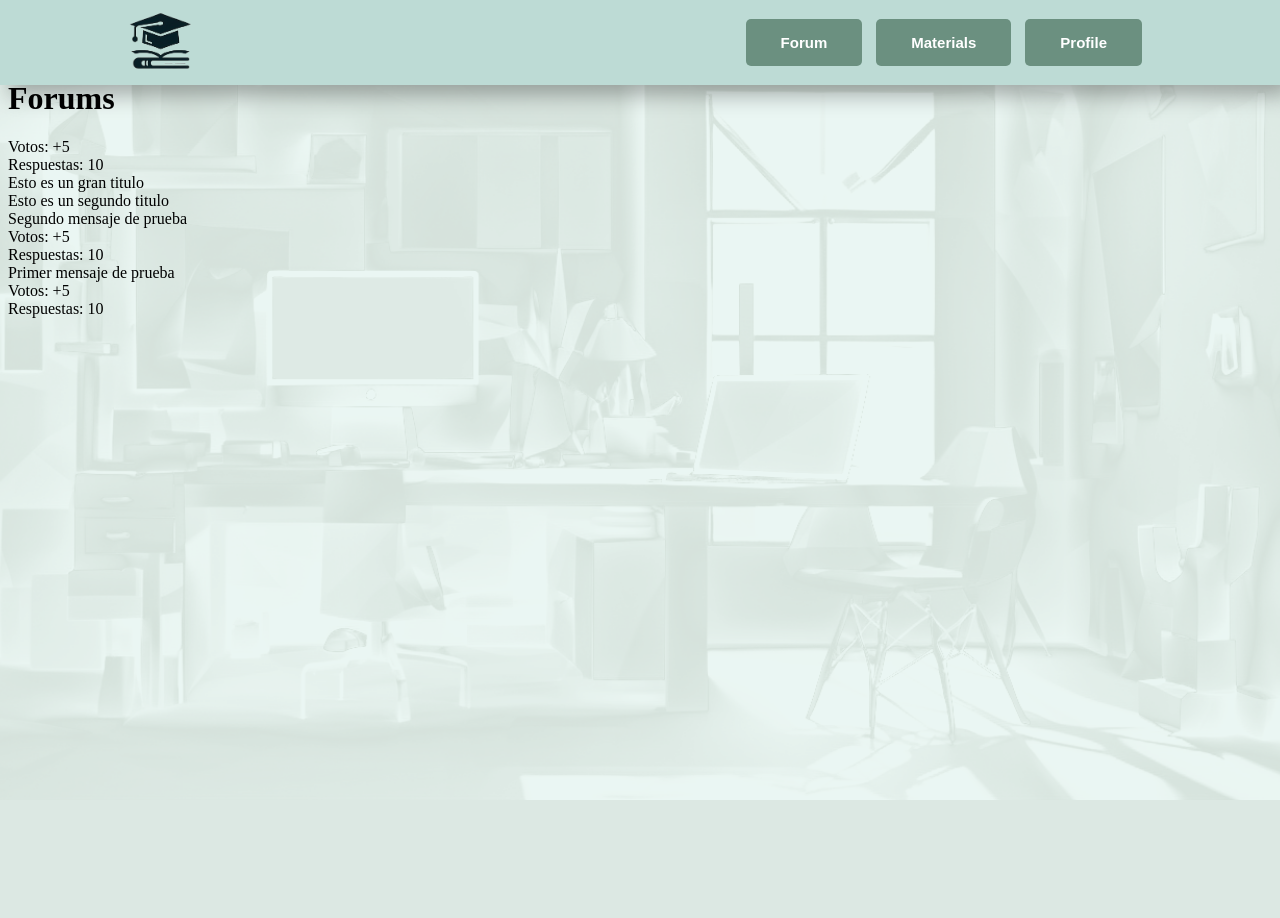
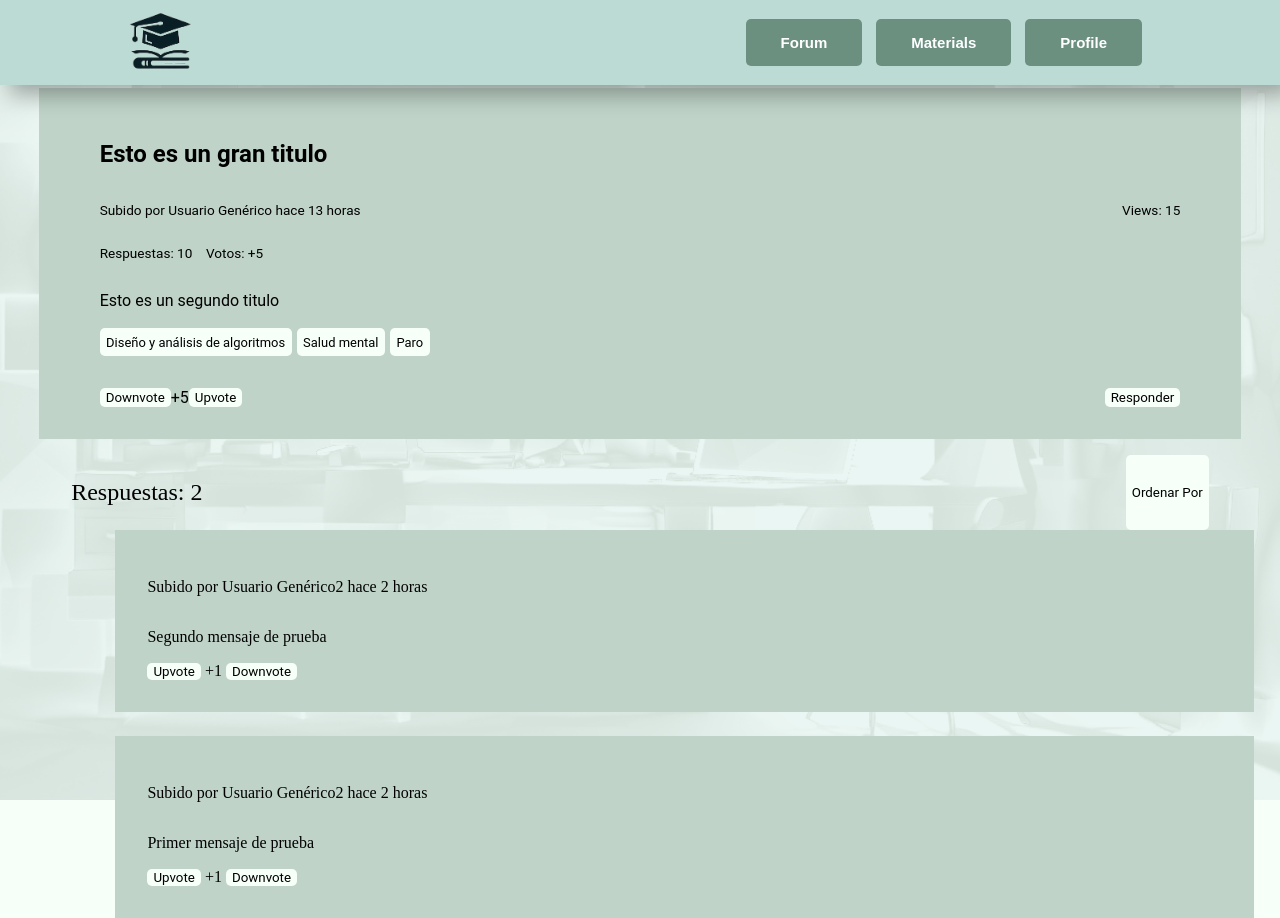
Before and after one commit to DCC-CC4401/2024-1-CC4401-1-grupo-9, a Django app: page /forum/1/ in a window 1280 px wide. Before the commit the page ends 800 px from the top, so only its background shows below. Run offline with Django 5.2, Linux system fonts and the light colour scheme; data comes from the database, SQL or seed files in the repository; both versions use the stored data as it was after the commit.

Commit message:
Creación de estilos CSS específicos para la página del foro. Actualización de la plantilla HTML forum_entry  para incluir contenedores adecuados y aplicar los nuevos estilos. Modificación del Javascript forum_entry para los datos obtenidos desde la base de datos de forma estilizada en la página.

```diff
--- a/forum/static/js/forum_entry.js
+++ b/forum/static/js/forum_entry.js
@@ -7,32 +7,41 @@ const fetch_forum = async (id) => {
         return response.json();
     } catch (error) {
         throw new Error('Error al obtener el foro');
-    }.0
+    }
 }
 
 fetch_forum(forum_id).then((data) => {
-    document.getElementById('entry').innerHTML =
-        `<div class="entry">
-            <div class="entry-data">
-                <div> Votos: +${5} </div>
-                <div> Respuestas: ${10} </div>
+    title = document.getElementById('entry-title');
+    h2 = document.createElement('h2');
+    h2.innerHTML = data.forum.title;
+    title.appendChild(h2);
+
+    entry_body = document.getElementById('entry-body');
+    p = document.createElement('p');
+    p.innerHTML = data.forum.body;
+    entry_body.appendChild(p);
+
+    document.getElementById('num-answers').innerText = "Respuestas: " + data.messages.length;
+
+
+    /* ${data.forum.body} */
+
+
+
+    for (let i = 0; i < data.messages.length; i++) {
+        document.getElementById('answer-container').innerHTML +=
+        `<div id="answers" class="answers">
+            <div id="answer-author-time" class="answer-author-time">
+                <p> Subido por Usuario Genérico2 hace 2 horas </p>
             </div>
-            <div class="entry-content">
-                <div class="entry-title">${data.forum.title} </div>
-                <div class="entry-body">${data.forum.body} </div>
+            <div id="answer-content" class="answer-content">
+                <p class="entry-message"> ${data.messages[i].message} </p>
+            </div>
+            <div id="answer-buttons" class="answer-buttons">
+                <button id="upvote" class="upvote"> Upvote </button>
+                <span class="votes-counter"> +1 </span>
+                <button id="downvote" class="downvote"> Downvote </button>
             </div>
         </div>`;
-
-    for (let i = 0; i < data.messages.length; i++) {
-        document.getElementById('entry-answer').innerHTML +=
-            `<div class="entry">
-                <div class="entry-content">
-                    <div class="entry-message"> ${data.messages[i].message} </div>
-                </div>
-                <div class="entry-data">
-                    <div> Votos: +${5} </div>
-                    <div> Respuestas: ${10} </div>
-                </div>
-            </div>`;
     }
 });
--- /dev/null
+++ b/forum/static/styles/forum_entry.css
@@ -0,0 +1,100 @@
+.forum-entry{
+    margin-top: 7%;
+}
+
+.entry-container {
+    margin-left: auto;
+    margin-right: auto;
+    width: 90%;
+    background-color: #BFD3C8;
+    padding: 2em;
+}
+
+.entry-content{
+    width: 95%;
+    margin-left: auto;
+    margin-right: auto;
+    font-family: 'Roboto', sans-serif;
+
+}
+
+.entry-author-views{
+    display: flex;
+    justify-content: space-between;
+    font-size: .85em;
+}
+
+.entry-answers-votes{
+    display: flex;
+    flex-direction: row;
+    font-size: .85em;
+    gap: 1em;
+}
+
+.tags{
+    display: flex;
+    flex-direction: row;
+    font-size: .9em;
+    gap: .35em;
+    margin-top: .2em;
+}
+
+.tags div {
+    background-color: #F6FFF8;
+    padding: .5em;
+    border-radius: 5px;
+}
+
+.entry-buttons{
+    display: flex;
+    flex-direction: row;
+    margin-top: 2em;
+}
+
+.answer-button{
+    margin-left: auto;
+}
+
+.sorter-answers{
+    display: flex;
+    flex-direction: row;
+    gap: 1em;
+    margin-top: 1em;
+    margin-left: auto;
+    margin-right: auto;
+    width: 90%;
+}
+
+.sorter-answers p{
+    font-size: 1.5em;
+
+}
+
+.sorter{
+    margin-left: auto;
+}
+
+.forum-entry button {
+    background-color: #F6FFF8;
+    border: none;
+    border-radius: 5px;
+    font-family: 'Roboto', sans-serif;
+}
+
+.answers {
+    display: flex;
+    flex-direction: column;
+    width: 85%;
+    padding: 2em;
+    background-color: #BFD3C8;
+    margin-left: 8.5%;
+    margin-bottom: 1.5em;
+
+}
+
+.upvote, .downvote {
+    background-color: #F6FFF8;
+    border: none;
+    font-family: 'Roboto', sans-serif;
+    gap: 1em;
+}
--- a/forum/templates/forum.html
+++ b/forum/templates/forum.html
@@ -6,14 +6,54 @@
 {% endblock %}
 
 {% block css %}
+    <link rel="stylesheet" href="{% static 'styles/forum_entry.css' %}">
 {% endblock %}
 
 {% block content %}
-    <div class="forums" id="entry-data">
-        <h1>Forums</h1>
-        <h1>Forums</h1>
-        <div id="entry" class="entry"> </div>
-        <div id="entry-answer" class="answers"> </div>
+    <div class="forum-entry" id="entry-data">
+        <div id="entry-container" class="entry-container">
+            <div id="entry-content" class="entry-content">
+                <div id="entry-data" class="entry-data">
+                    <div id="entry-title" class="entry-title">
+                    </div>
+                    <div id="entry-author-views" class="entry-author-views">
+                        <div id="entry-author-time" class="entry-author-time">
+                            <p> Subido por Usuario Genérico hace 13 horas </p>
+                        </div>
+                        <div id="entry-views" class="entry-views">
+                            <p> Views: 15 </p>
+                        </div>
+                    </div>
+                    <div id="entry-answers-votes" class="entry-answers-votes">
+                        <div id="entry-answers" class="entry-answers">
+                            <p> Respuestas: 10 </p>
+                        </div>
+                        <div id="entry-votes" class="entry-votes">
+                            <p> Votos: +5 </p>
+                        </div>
+                    </div>
+                </div>
+                <div id="entry-body" class="entry-body">
+
+                </div>
+                <div id="entry-tags" class="tags">
+                    <div class="tags"> Diseño y análisis de algoritmos </div>
+                    <div class="tags"> Salud mental </div>
+                    <div class="tags"> Paro </div>
+                </div>
+                <div id="entry-buttons" class="entry-buttons">
+                    <button id="downvote" class="downvote"> Downvote </button>
+                    <span id="votes-counter" class="votes-counter"> +5 </span>
+                    <button id="upvote" class="upvote"> Upvote </button>
+                    <button id="answer-button" class="answer-button"> Responder </button>
+                </div>
+            </div>
+        </div>
+        <div id="sorter-answers" class="sorter-answers">
+            <p id="num-answers"></p>
+            <button id="sorter" class="sorter"> Ordenar Por </button>
+        </div>
+        <div id="answer-container" class="answer-container"></div>
     </div>
 {% endblock %}
 
```
Also changed, not shown: db.sqlite3.
